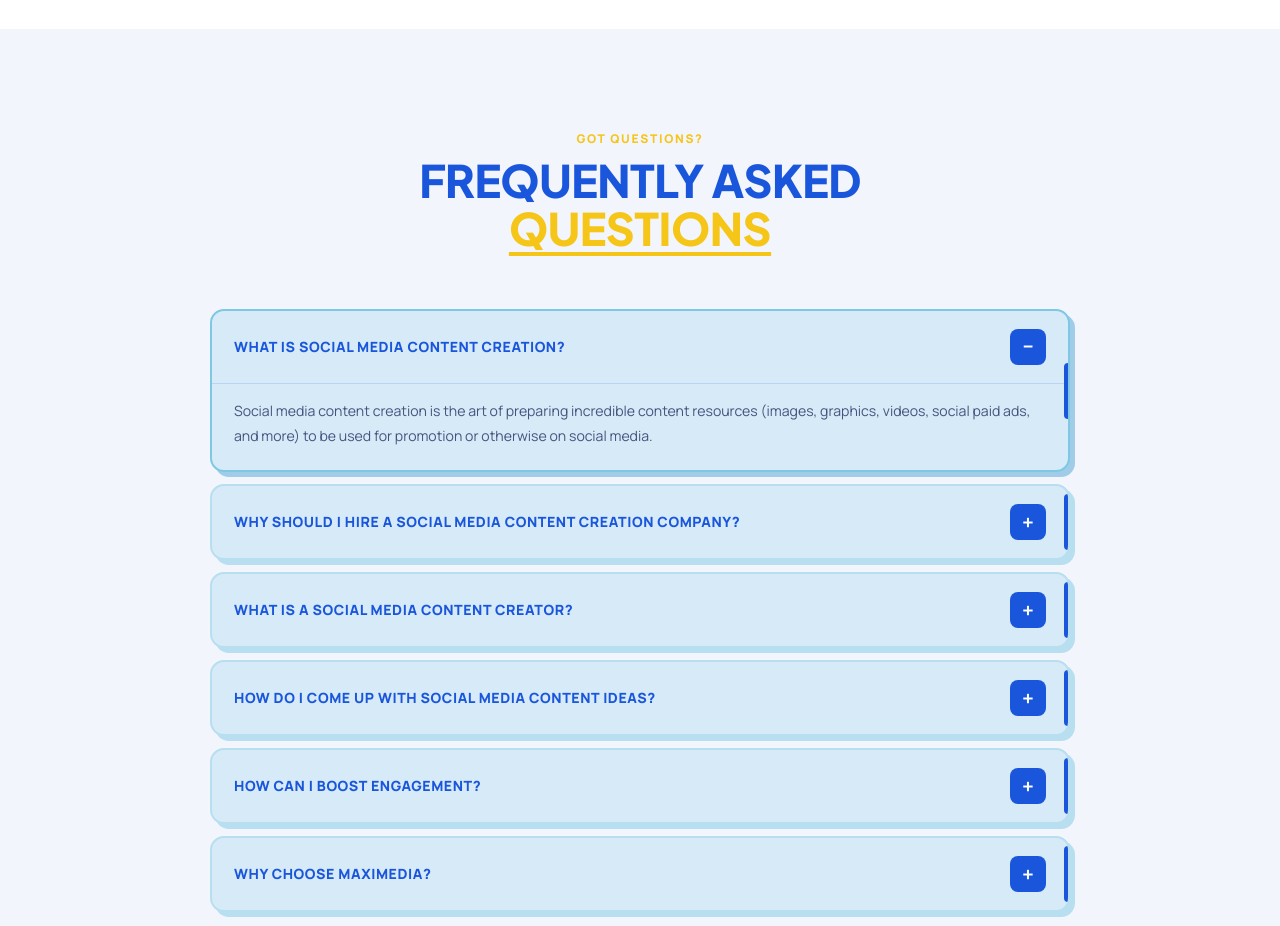
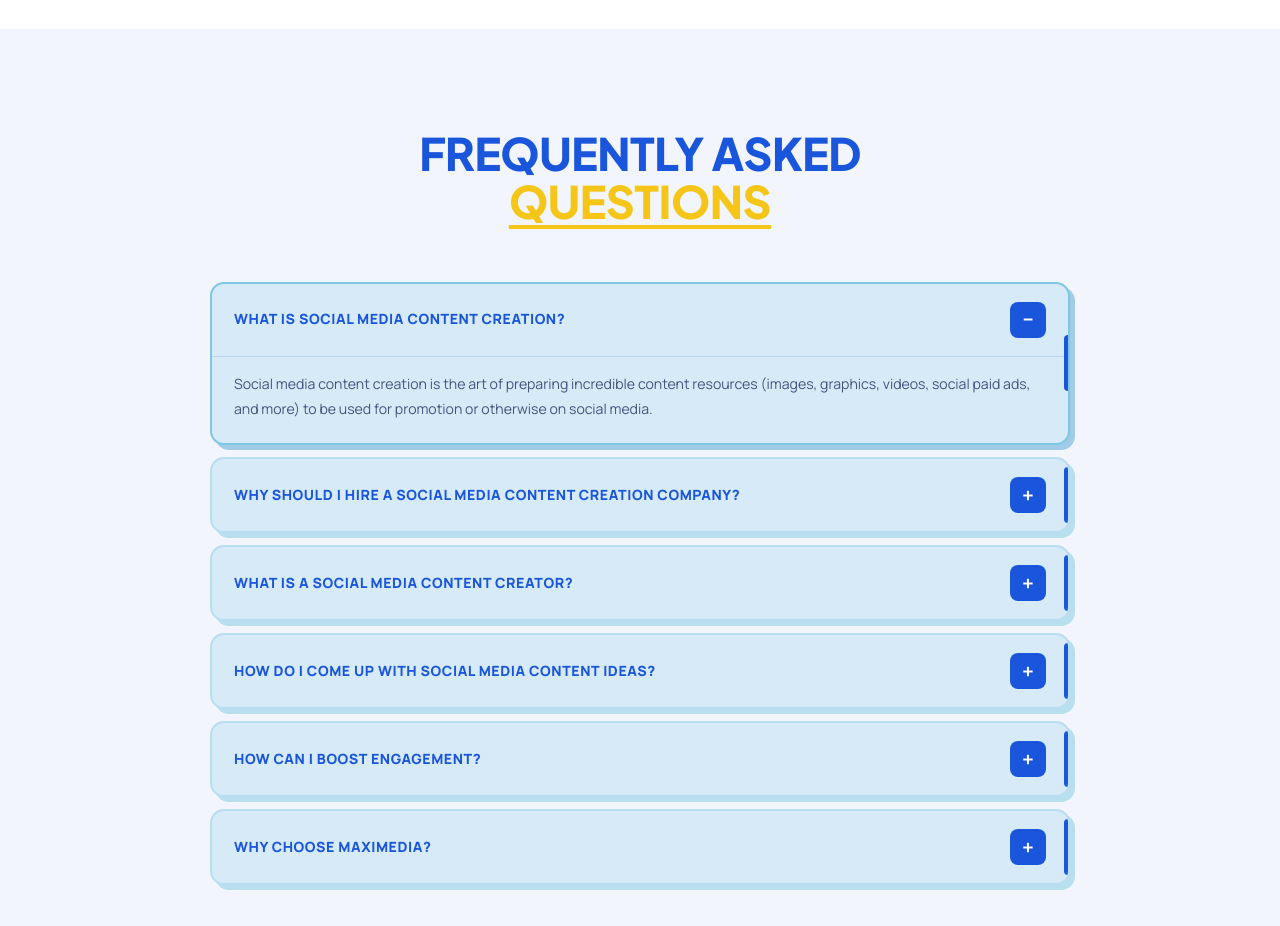
Before and after one commit to irfangyan325-debug/maximedia, a Next.js app: page /services/social-content-production in a window 1280 px wide. Shown: the part 4100-5026 px from the top of the page. Built offline with nearby package versions, Linux system fonts and the light colour scheme.

Commit message:
updated code

```diff
--- a/components/content/ContentFAQ.tsx
+++ b/components/content/ContentFAQ.tsx
@@ -25,7 +25,6 @@ export default function ContentFAQ() {
       <section style={{background:'#f2f5fc',padding:'clamp(72px,9vw,100px) 0'}}>
         <div className="container">
           <div style={{textAlign:'center',marginBottom:'clamp(40px,6vw,56px)'}}>
-            <p className="font-display font-black uppercase" style={{fontSize:'0.75rem',letterSpacing:'0.14em',color:'var(--yellow)',marginBottom:'8px'}}>GOT QUESTIONS?</p>
             <h2 className="font-display font-black uppercase" style={{fontSize:'clamp(1.7rem,4vw,2.8rem)',color:'var(--blue)',lineHeight:1.08,letterSpacing:'-0.01em',maxWidth:'700px',margin:'0 auto'}}>
               FREQUENTLY ASKED{' '}
               <span style={{color:'var(--yellow)',textDecoration:'underline',textDecorationThickness:'4px',textUnderlineOffset:'6px'}}>QUESTIONS</span>
```
